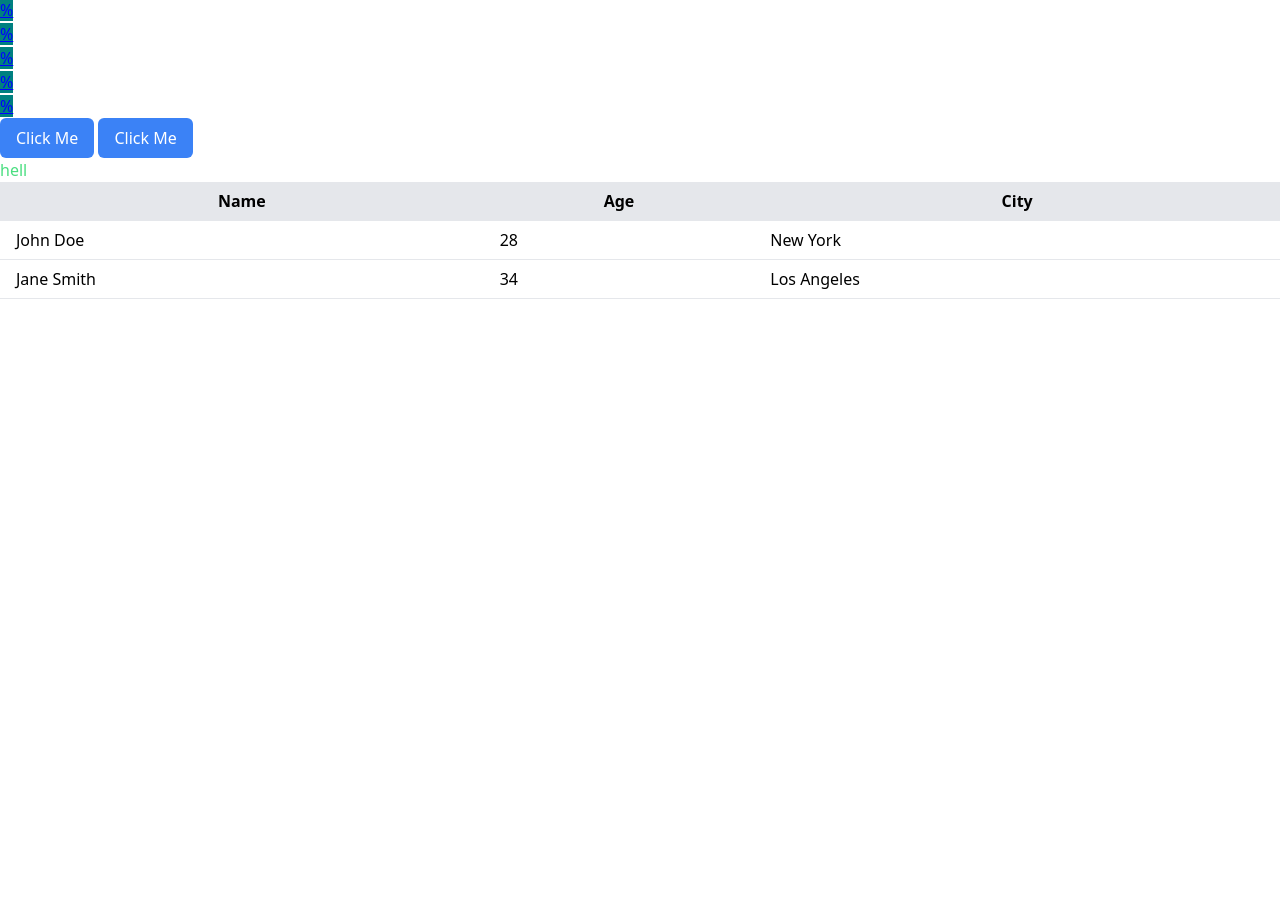
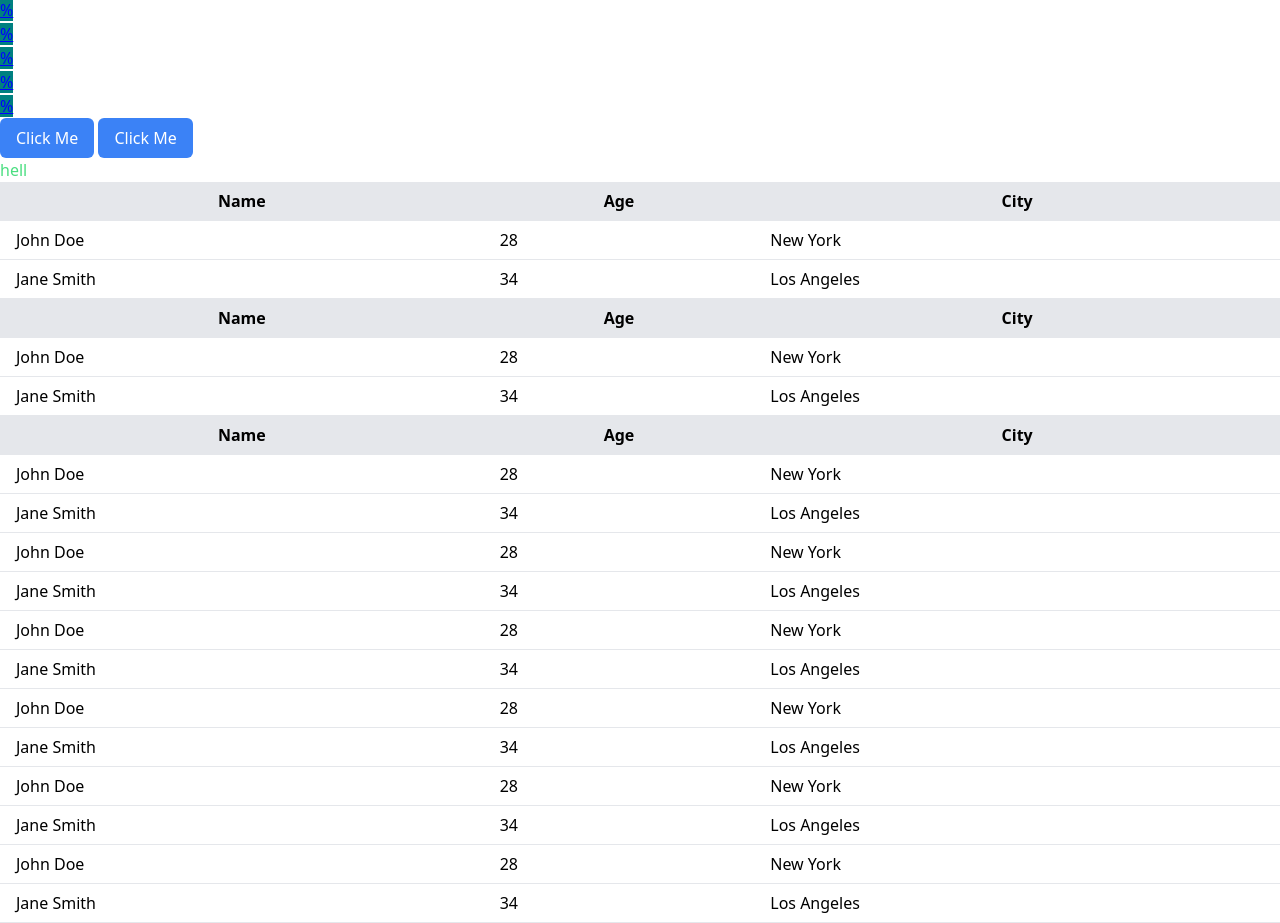
Before and after one commit to rahulx64/tailwind-project-1, a website: page index.html in a window 1280 px wide. Shown: the part 62-985 px from the top of the page. Before the commit the page ends 800 px from the top, so only its background shows below. Drawn offline with Linux system fonts and the light colour scheme.

Commit message:
second change of table for project modification

```diff
--- a/index.html
+++ b/index.html
@@ -56,6 +56,99 @@
   </tbody>
 </table>
 
+<table class="min-w-full table-auto border-collapse">
+  <thead>
+    <tr class="bg-gray-200">
+      <th class="px-4 py-2 border-b">Name</th>
+      <th class="px-4 py-2 border-b">Age</th>
+      <th class="px-4 py-2 border-b">City</th>
+    </tr>
+  </thead>
+  <tbody>
+    <tr class="hover:bg-gray-100">
+      <td class="px-4 py-2 border-b">John Doe</td>
+      <td class="px-4 py-2 border-b">28</td>
+      <td class="px-4 py-2 border-b">New York</td>
+    </tr>
+    <tr class="hover:bg-gray-100">
+      <td class="px-4 py-2 border-b">Jane Smith</td>
+      <td class="px-4 py-2 border-b">34</td>
+      <td class="px-4 py-2 border-b">Los Angeles</td>
+    </tr>
+  </tbody>
+</table>
+
+<table class="min-w-full table-auto border-collapse">
+  <thead>
+    <tr class="bg-gray-200">
+      <th class="px-4 py-2 border-b">Name</th>
+      <th class="px-4 py-2 border-b">Age</th>
+      <th class="px-4 py-2 border-b">City</th>
+    </tr>
+  </thead>
+  <tbody>
+    <tr class="hover:bg-gray-100">
+      <td class="px-4 py-2 border-b">John Doe</td>
+      <td class="px-4 py-2 border-b">28</td>
+      <td class="px-4 py-2 border-b">New York</td>
+    </tr>
+    <tr class="hover:bg-gray-100">
+      <td class="px-4 py-2 border-b">Jane Smith</td>
+      <td class="px-4 py-2 border-b">34</td>
+      <td class="px-4 py-2 border-b">Los Angeles</td>
+    </tr>
+     <tr class="hover:bg-gray-100">
+      <td class="px-4 py-2 border-b">John Doe</td>
+      <td class="px-4 py-2 border-b">28</td>
+      <td class="px-4 py-2 border-b">New York</td>
+    </tr>
+    <tr class="hover:bg-gray-100">
+      <td class="px-4 py-2 border-b">Jane Smith</td>
+      <td class="px-4 py-2 border-b">34</td>
+      <td class="px-4 py-2 border-b">Los Angeles</td>
+    </tr>
+     <tr class="hover:bg-gray-100">
+      <td class="px-4 py-2 border-b">John Doe</td>
+      <td class="px-4 py-2 border-b">28</td>
+      <td class="px-4 py-2 border-b">New York</td>
+    </tr>
+    <tr class="hover:bg-gray-100">
+      <td class="px-4 py-2 border-b">Jane Smith</td>
+      <td class="px-4 py-2 border-b">34</td>
+      <td class="px-4 py-2 border-b">Los Angeles</td>
+    </tr>
+     <tr class="hover:bg-gray-100">
+      <td class="px-4 py-2 border-b">John Doe</td>
+      <td class="px-4 py-2 border-b">28</td>
+      <td class="px-4 py-2 border-b">New York</td>
+    </tr>
+    <tr class="hover:bg-gray-100">
+      <td class="px-4 py-2 border-b">Jane Smith</td>
+      <td class="px-4 py-2 border-b">34</td>
+      <td class="px-4 py-2 border-b">Los Angeles</td>
+    </tr>
+     <tr class="hover:bg-gray-100">
+      <td class="px-4 py-2 border-b">John Doe</td>
+      <td class="px-4 py-2 border-b">28</td>
+      <td class="px-4 py-2 border-b">New York</td>
+    </tr>
+    <tr class="hover:bg-gray-100">
+      <td class="px-4 py-2 border-b">Jane Smith</td>
+      <td class="px-4 py-2 border-b">34</td>
+      <td class="px-4 py-2 border-b">Los Angeles</td>
+    </tr>
+     <tr class="hover:bg-gray-100">
+      <td class="px-4 py-2 border-b">John Doe</td>
+      <td class="px-4 py-2 border-b">28</td>
+      <td class="px-4 py-2 border-b">New York</td>
+    </tr>
+    <tr class="hover:bg-gray-100">
+      <td class="px-4 py-2 border-b">Jane Smith</td>
+      <td class="px-4 py-2 border-b">34</td>
+      <td class="px-4 py-2 border-b">Los Angeles</td>
+    </tr>
+  </tbody>
+</table>
 
 
   </body>
```
